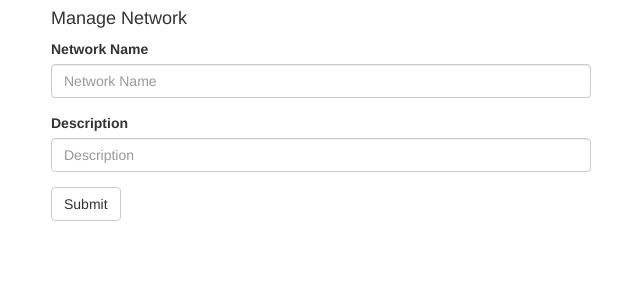
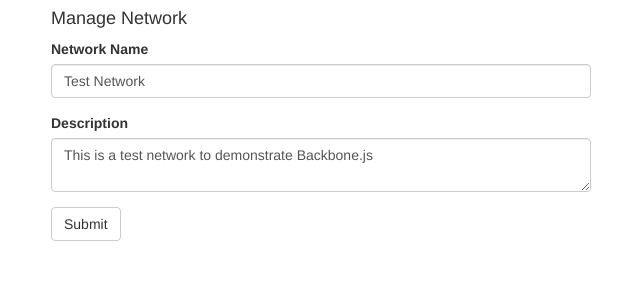
Before and after one commit to DerekOverlock/uwsn-viewer, a PHP site: page /derek_index.php in a window 1280 px wide. Shown: the part 51-351 px from the top of the page, without its empty margins (319-959 px from the left). Run offline with PHP 8.4, Linux system fonts and the light colour scheme; some libraries are stand-ins or nearby versions.

Commit message:
- Added good Model/View example

```diff
--- a/derek_index.php
+++ b/derek_index.php
@@ -25,7 +25,7 @@ require_once PHP_LIB . "/User.php";
         });
 
         function init() {
-            new app.ManageNetworkView({el: $("div.container")});
+            new app.ManageNetworkView({el: $("div.container"), model: new app.Models.NodeNetwork({id: 1})});
         }
     </script>
 </head>
--- a/js/views/ManageNetworkView.js
+++ b/js/views/ManageNetworkView.js
@@ -1,18 +1,36 @@
 var app = app || {};
 
 app.ManageNetworkView = Backbone.View.extend({
+
     initialize: function() {
         this.render();
+        this.listenTo(this.model, 'change', this.render)
+    },
+    template: function(optViewParam) {
+        var param = optViewParam || {};
+        return Mustache.render(app.TemplateManager.getTemplate('manage_network'), param);
     },
     events: {
 
     },
     render: function() {
-        this.$el.append(
-            Mustache.render(
-                app.TemplateManager.getTemplate('manage_network'),
-                {}
+        this.$el.html(
+            this.template(
+                this.model.toJSON()
             )
         );
     }
 });
+
+app.Models = app.Models || {};
+app.Models.NodeNetwork = Backbone.Model.extend({
+    initialize: function(attr, options) {
+        if(this.id) {
+            this.fetch();
+        }
+    },
+    url: function() {
+        return this.urlRoot + '?id='+this.id;
+    },
+    urlRoot: 'scripts/getNetwork.php'
+});
--- /dev/null
+++ b/scripts/getNetwork.php
@@ -0,0 +1,8 @@
+<?php
+
+$obj = new stdClass();
+$obj->Name = "Test Network";
+$obj->Description = "This is a test network to demonstrate Backbone.js";
+$obj->NetworkID = 1;
+
+echo json_encode($obj);
--- a/templates/manage_network.html
+++ b/templates/manage_network.html
@@ -3,11 +3,11 @@
     <form role="form">
         <div class="form-group">
             <label for="networkName">Network Name</label>
-            <input type="text" class="form-control" id="networkName" name="networkName" placeholder="Network Name" value="{{Name}}">
+            <input type="text" class="form-control" id="networkName" name="networkName" placeholder="Network Name" value="{{Name}}" />
         </div>
         <div class="form-group">
             <label for="description">Description</label>
-            <input type="number" class="form-control" id="description" name="description" placeholder="Description" value="{{Description}}">
+            <textarea class="form-control" id="description" name="description" placeholder="Description">{{Description}}</textarea>
         </div>
 
         {{#NetworkID}}
```
